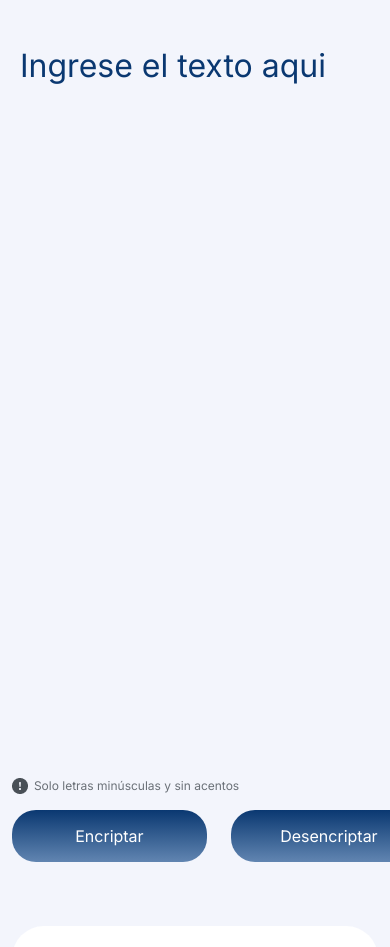
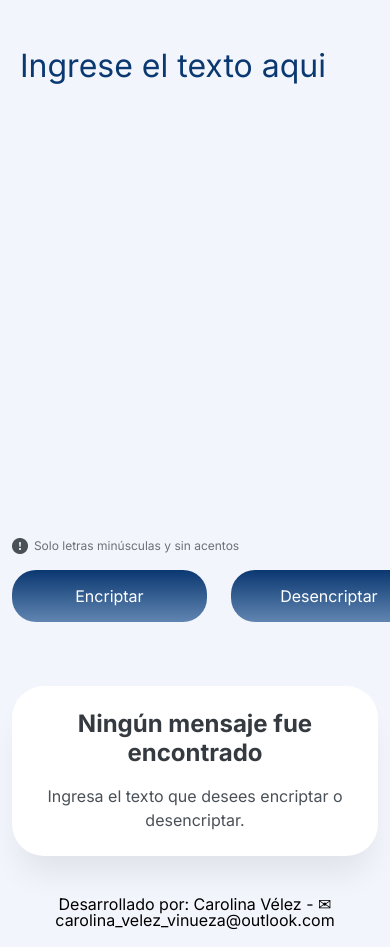
Before and after one commit to CaroV16/Challenge-ONE, a plain HTML site: page index.html in a window 390 px wide. Shown: the part 110-1057 px from the top of the page. Drawn offline with Linux system fonts and the light colour scheme.

Commit message:
ajustar alturas y anchos de elementos estilos tablet

```diff
--- a/css/style-movil.css
+++ b/css/style-movil.css
@@ -4,25 +4,28 @@
     }
 
     .encriptador{
-        flex: 1 100%;
+        flex: 1 50%;
         margin-left: 0%;
         margin-bottom: 4rem;
     }
 
     .encriptador textarea {
-        height: 40rem
+        height: 25rem
     }
 
     .mensaje{
-        flex: 1 100%;
+        flex: 1 50%;
     }
 
     .portada img{
         display: none;
     }
 
-
     .textoportada{
         margin-top: 0;
     }
-}
+
+    .resultado textarea{
+        flex: 1 100%;
+
+    }
--- a/css/style.css
+++ b/css/style.css
@@ -118,6 +118,7 @@ main{
 }
 
 .portada{
+    flex:1 100%;
     display: inline-flex;
     flex-flow: row wrap;
     justify-content: center;
@@ -147,6 +148,7 @@ main{
 }
 
 .resultado{
+    flex: 1 100%;
     display: none /*inline-flex*/;
     flex-flow: row wrap;
     justify-content: center;
```
